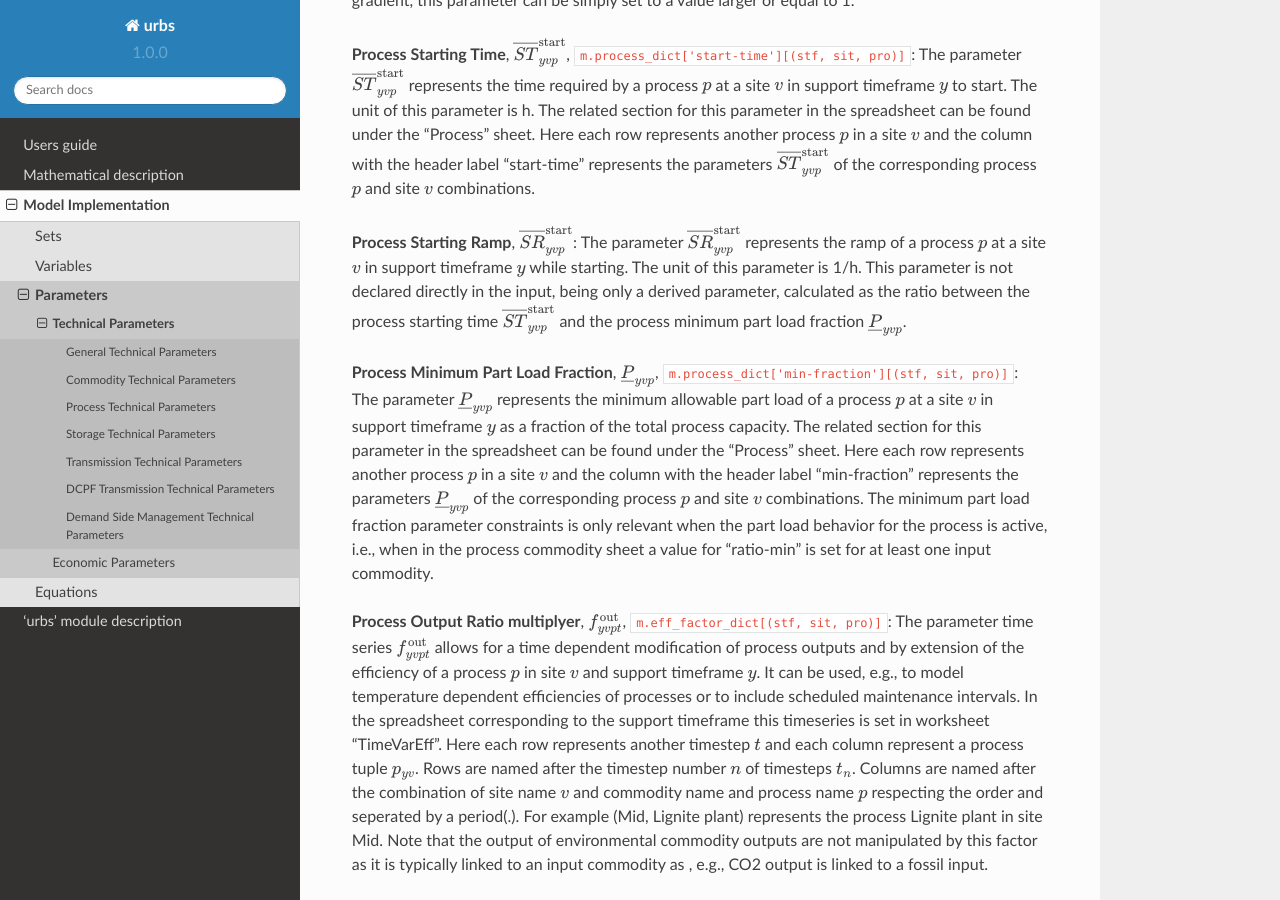
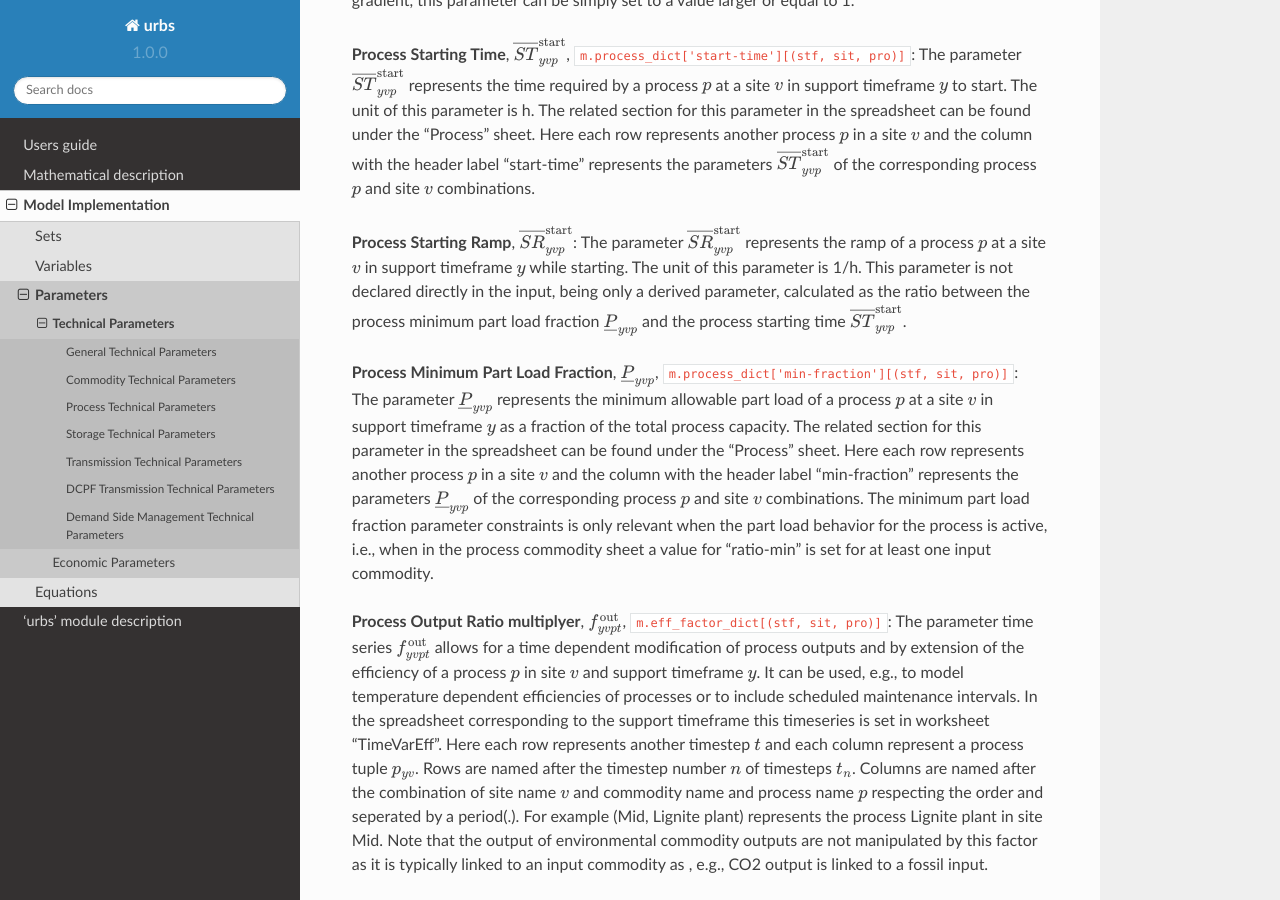
Before and after one commit to tum-ens/urbs, a Sphinx documentation site: the page built from doc/implementdoc/param-tech.rst, in a window 1280 px wide and 900 px high, scrolled down 8152 px. Built offline with Sphinx 7.4.7 and the Read the Docs theme 2.0.0, drawn with Linux system fonts in a browser that asks for light colours; pages that are not in the unit, such as notebooks, are missing from menus.

```diff
--- a/doc/implementdoc/param-tech.rst
+++ b/doc/implementdoc/param-tech.rst
@@ -460,9 +460,9 @@ column with the header label "start-time" represents the parameters
 The parameter :math:`\overline{SR}_{yvp}^\text{start}` represents the ramp of a process
 :math:`p` at a site :math:`v` in support timeframe :math:`y` while starting.
 The unit of this parameter is 1/h. This parameter is not declared directly in the input,
-being only a derived parameter, calculated as the ratio between the process starting time
-:math:`\overline{ST}_{yvp}^\text{start}` and the process minimum part load fraction
-:math:`\underline{P}_{yvp}`.
+being only a derived parameter, calculated as the ratio between the process minimum part
+load fraction :math:`\underline{P}_{yvp}` and the process starting time
+:math:`\overline{ST}_{yvp}^\text{start}`.
 
 **Process Minimum Part Load Fraction**, :math:`\underline{P}_{yvp}`,
 ``m.process_dict['min-fraction'][(stf, sit, pro)]``: The parameter
```
